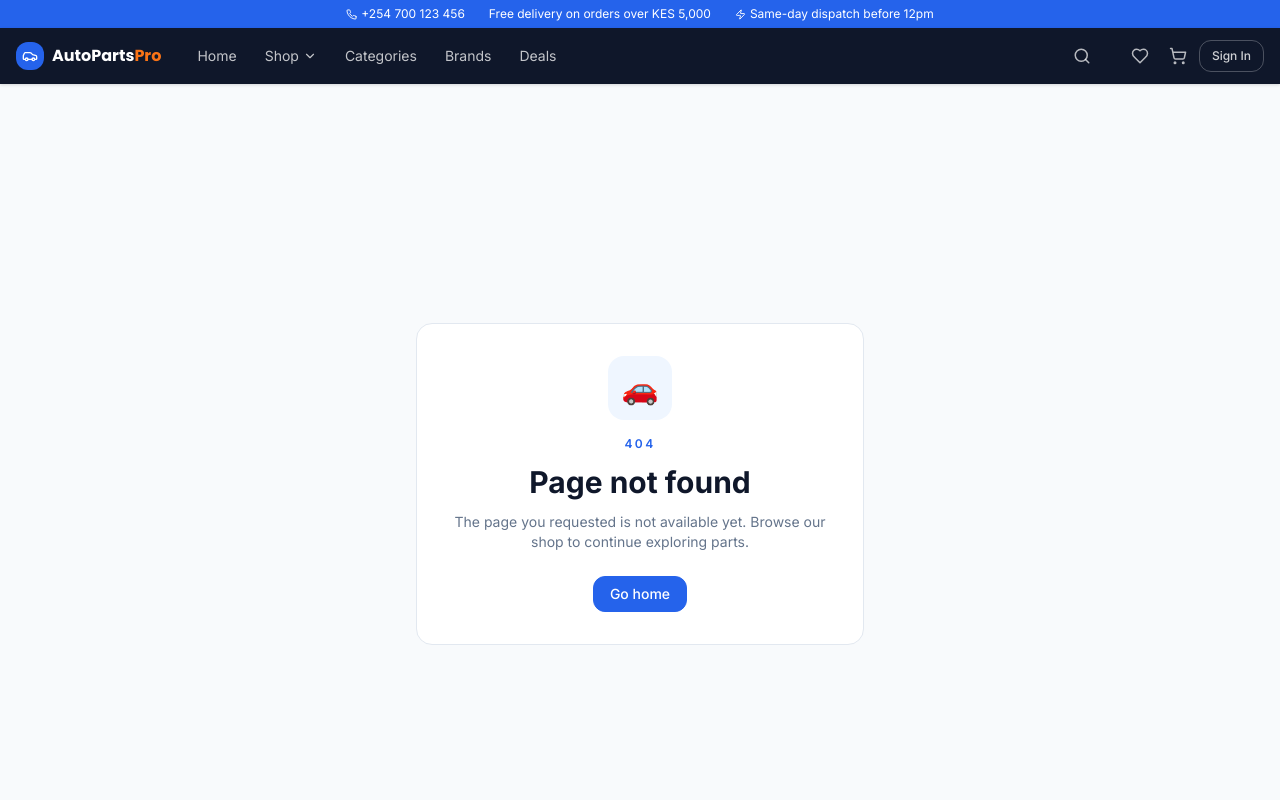
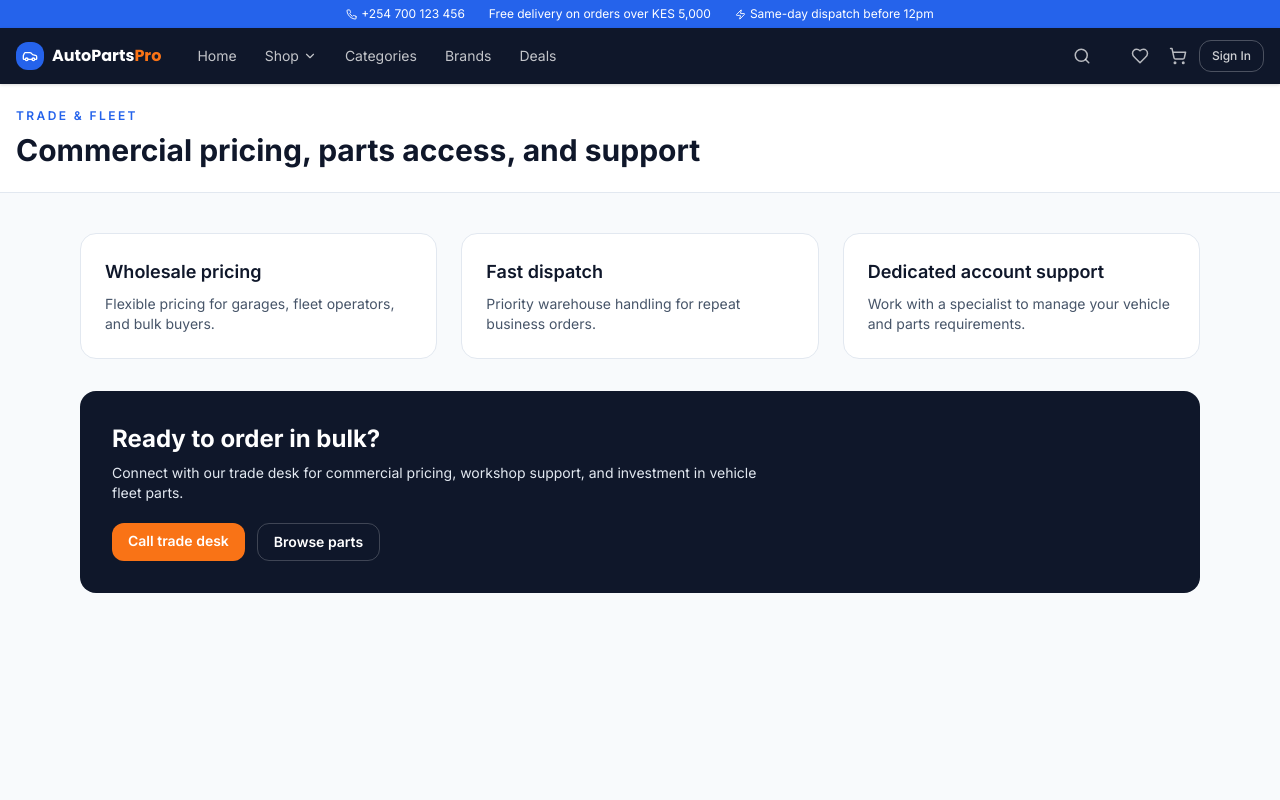
Before and after one commit to will92-tech/auto-parts, a Next.js app: page /trade in a window 1280 px wide. Before the commit this address had no page. Shown: the top 800 px of the page. Built offline with nearby package versions, Linux system fonts and the light colour scheme.

Commit message:
Create trade page

```diff
--- /dev/null
+++ b/src/app/trade/page.tsx
@@ -0,0 +1,44 @@
+import Link from 'next/link'
+
+export default function TradePage() {
+  return (
+    <div className="min-h-screen bg-slate-50">
+      <div className="bg-white border-b border-slate-200 px-4 py-6">
+        <div className="max-w-7xl mx-auto">
+          <p className="text-xs font-semibold uppercase tracking-[0.2em] text-brand-blue">Trade & fleet</p>
+          <h1 className="mt-2 text-3xl font-bold text-navy">Commercial pricing, parts access, and support</h1>
+        </div>
+      </div>
+
+      <div className="max-w-6xl mx-auto px-4 py-10 space-y-8">
+        <div className="grid gap-6 md:grid-cols-3">
+          {[
+            ['Wholesale pricing', 'Flexible pricing for garages, fleet operators, and bulk buyers.'],
+            ['Fast dispatch', 'Priority warehouse handling for repeat business orders.'],
+            ['Dedicated account support', 'Work with a specialist to manage your vehicle and parts requirements.'],
+          ].map(([title, description]) => (
+            <div key={title} className="rounded-2xl border border-slate-200 bg-white p-6">
+              <h2 className="text-lg font-semibold text-navy">{title}</h2>
+              <p className="mt-2 text-sm text-slate-600">{description}</p>
+            </div>
+          ))}
+        </div>
+
+        <div className="rounded-2xl bg-navy p-8 text-white">
+          <h2 className="text-2xl font-bold">Ready to order in bulk?</h2>
+          <p className="mt-2 max-w-2xl text-sm text-slate-200">
+            Connect with our trade desk for commercial pricing, workshop support, and investment in vehicle fleet parts.
+          </p>
+          <div className="mt-5 flex flex-wrap gap-3">
+            <a href="tel:+254700123456" className="inline-flex rounded-lg bg-brand-orange px-4 py-2 text-sm font-semibold text-white">
+              Call trade desk
+            </a>
+            <Link href="/shop" className="inline-flex rounded-lg border border-white/20 px-4 py-2 text-sm font-semibold text-white">
+              Browse parts
+            </Link>
+          </div>
+        </div>
+      </div>
+    </div>
+  )
+}
```
